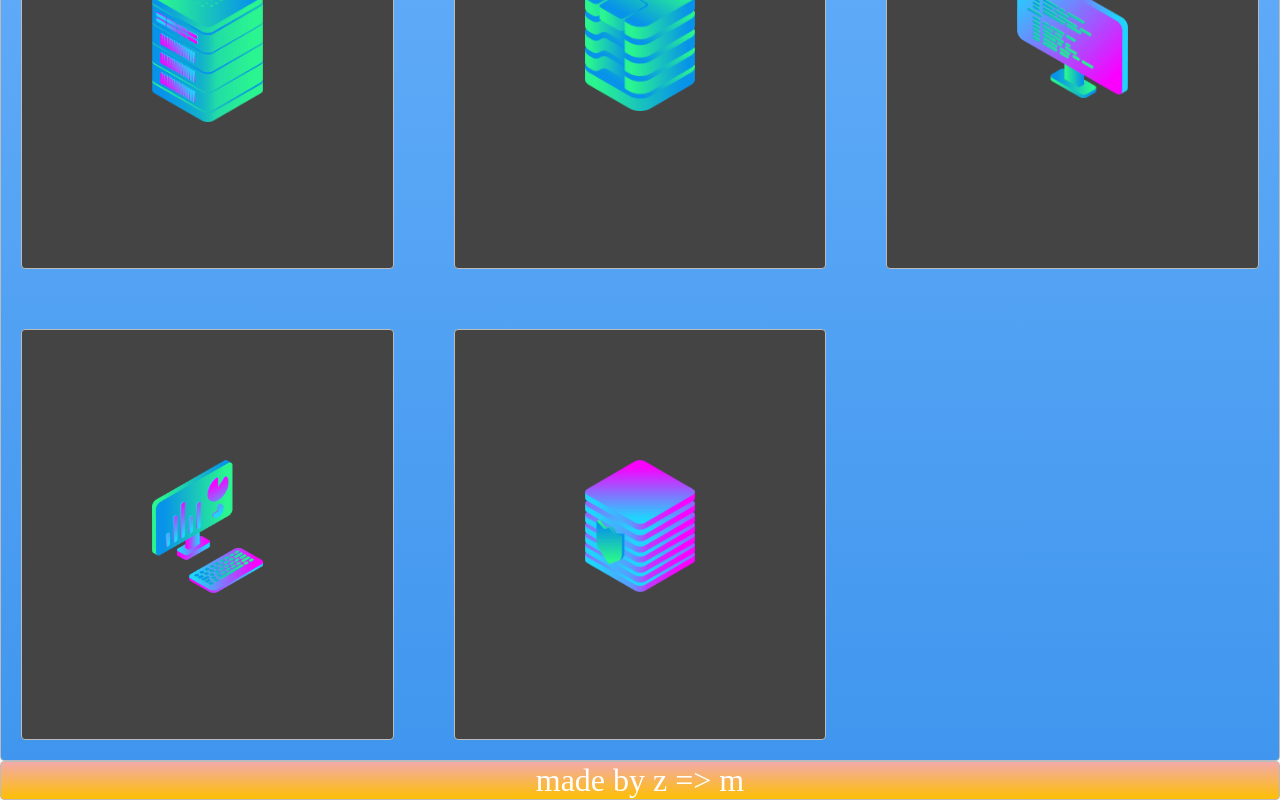
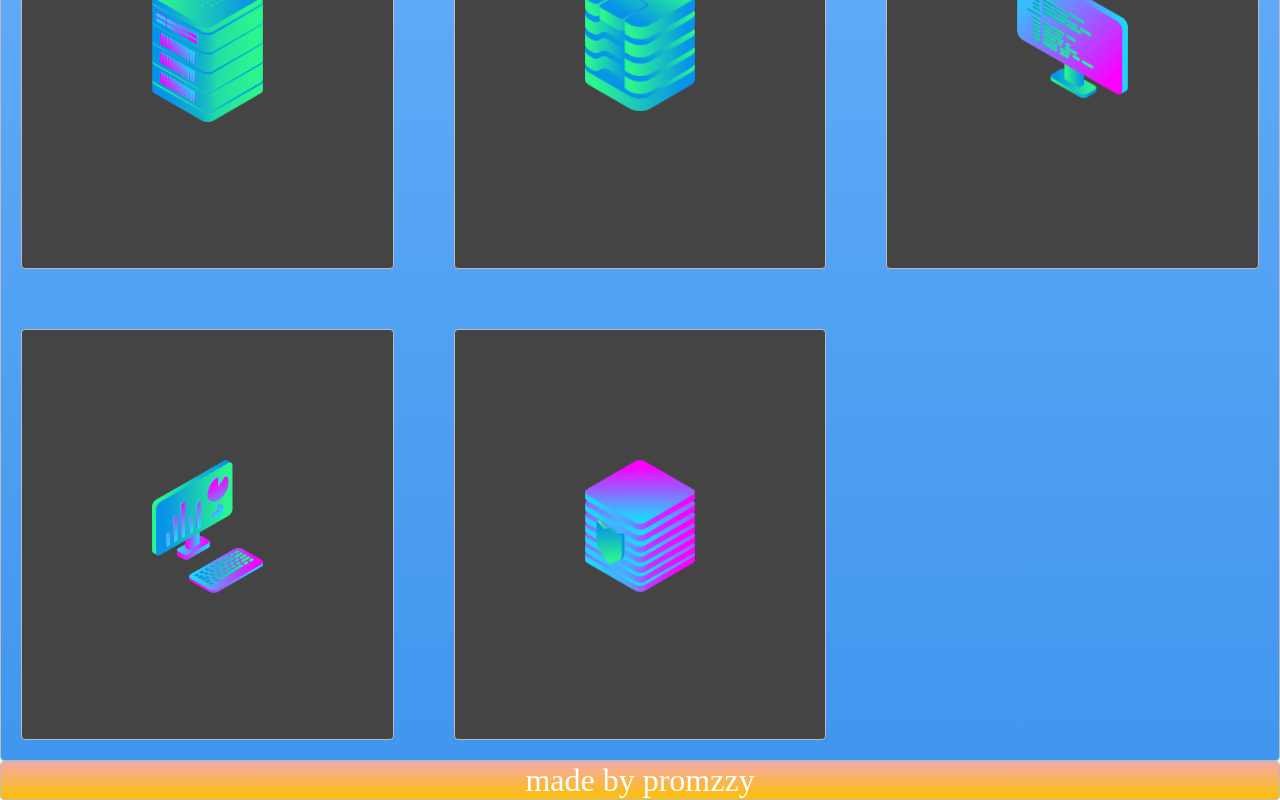
Before and after one commit to Don-promzzy/CSS_Grid-and-CSS_Layout-Projects, a plain HTML site: page 10. Solution-Project_Grid-Footer/index.html in a window 1280 px wide. Shown: the part 1163-1963 px from the top of the page. Drawn offline with Linux system fonts and the light colour scheme.

Commit message:
Solution to Project and Footer Section

```diff
--- a/10. Solution-Project_Grid-Footer/index.html
+++ b/10. Solution-Project_Grid-Footer/index.html
@@ -24,6 +24,6 @@
       <div class="box zone"><img src="./img/desktop_analytics_2.png" /></div>
       <div class="box zone"><img src="./img/server_safe_2.png" /></div>
     </div>
-    <footer class="zone yellow">made by z => m</footer>
+    <footer class="zone yellow">made by promzzy</footer>
   </body>
 </html>
```
